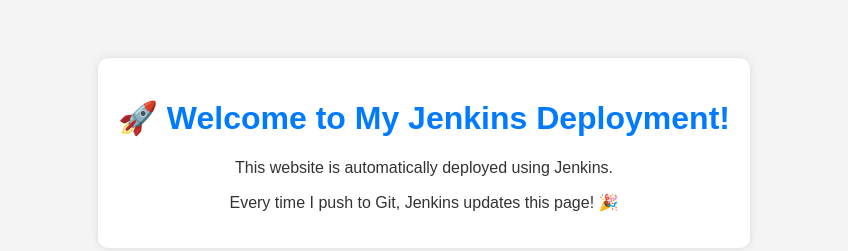
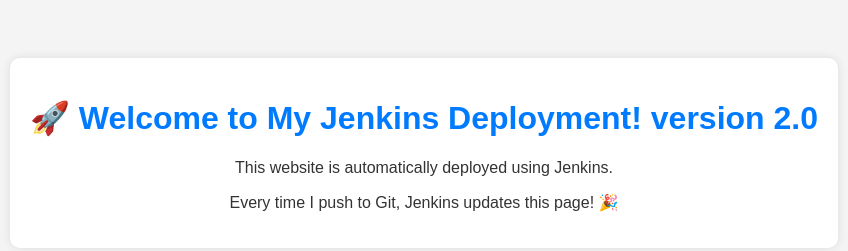
Before and after one commit to farhanfist10/jenkins-sample, a plain HTML site: page index.html in a window 1280 px wide. Shown: the whole page, without its empty margins (216-1064 px from the left). Drawn offline with Linux system fonts and the light colour scheme.

Commit message:
Second commit

```diff
--- a/index.html
+++ b/index.html
@@ -28,7 +28,7 @@
 </head>
 <body>
     <div class="container">
-        <h1>🚀 Welcome to My Jenkins Deployment!</h1>
+        <h1>🚀 Welcome to My Jenkins Deployment! version 2.0</h1>
         <p>This website is automatically deployed using Jenkins.</p>
         <p>Every time I push to Git, Jenkins updates this page! 🎉</p>
     </div>
```
